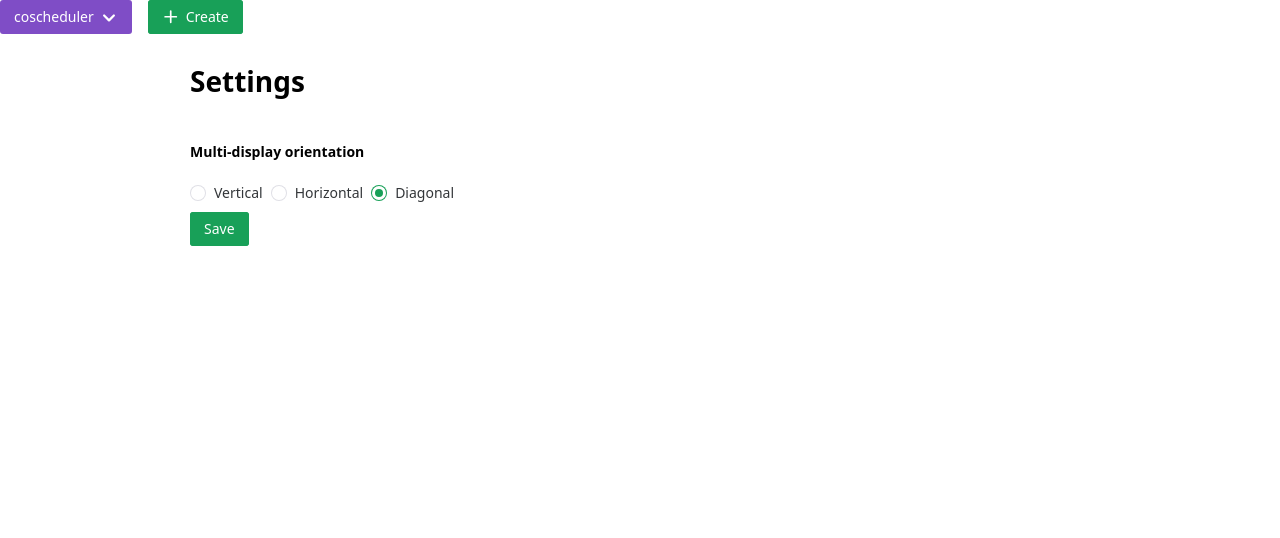
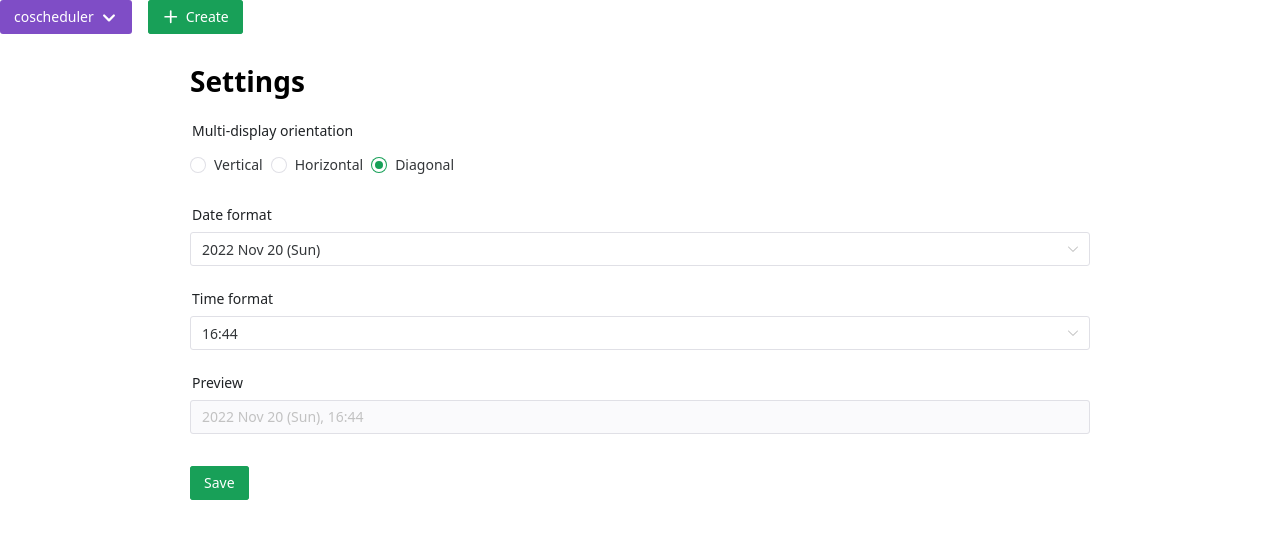
Before and after one commit to ylysyym/coscheduler, a Vue app: page /settings in a window 1280 px wide. Shown: the top 538 px of the page. Built offline with nearby package versions, Linux system fonts and the light colour scheme.

Commit message:
implement ability to change date/time formats and persist changes

```diff
--- a/src/components/App.vue
+++ b/src/components/App.vue
@@ -9,6 +9,10 @@
 
 <script setup lang="ts">
 import NavigationMenu from '@/components/NavigationMenu.vue';
+import { useSettingsStore } from '@/stores/settings';
+
+const store = useSettingsStore();
+store.initialise();
 </script>
 
 <style scoped>
--- a/src/stores/settings.ts
+++ b/src/stores/settings.ts
@@ -4,12 +4,39 @@ export const useSettingsStore = defineStore('settings', {
     state: () => {
         return {
             orientation: 'bottom right',
+            dateFormat: '',
+            timeFormat: '',
         };
     },
 
     actions: {
         setOrientation(orientation: string) {
             this.orientation = orientation;
+            localStorage.setItem('orientation', orientation);
+        },
+
+        setDateFormat(format: string) {
+            this.dateFormat = format;
+            localStorage.setItem('dateFormat', format);
+        },
+
+        setTimeFormat(format: string) {
+            this.timeFormat = format;
+            localStorage.setItem('timeFormat', format);
+        },
+
+        initialise() {
+            this.timeFormat = localStorage.getItem('timeFormat') || 'HH:mm';
+            this.dateFormat =
+                localStorage.getItem('dateFormat') || 'yyyy LLL dd (EEE)';
+            this.orientation =
+                localStorage.getItem('orientation') || 'bottom right';
+        },
+    },
+
+    getters: {
+        timestampFormat(): string {
+            return this.dateFormat + ', ' + this.timeFormat;
         },
     },
 });
--- a/src/utilities/formatTimes.ts
+++ b/src/utilities/formatTimes.ts
@@ -1,17 +1,19 @@
 import { DateTime, Interval } from 'luxon';
+import { useSettingsStore } from '@/stores/settings';
 
 const isSameDate = (a: DateTime, b: DateTime): boolean => {
     return a.day === b.day && a.month === b.month && a.year === b.year;
 };
 
 export const formatInterval = (interval: Interval): string => {
+    const settings = useSettingsStore();
     const a = interval.start;
     const b = interval.end;
-    let result = a.toFormat('yyyy LLL dd (EEE), HH:mm') + ' - ';
+    let result = a.toFormat(settings.timestampFormat) + ' - ';
     if (isSameDate(a, b)) {
-        result += b.toFormat('HH:mm');
+        result += b.toFormat(settings.timeFormat);
     } else {
-        result += b.toFormat('yyyy LLL dd (EEE), HH:mm');
+        result += b.toFormat(settings.timestampFormat);
     }
 
     return result;
--- a/src/views/SettingsEditor.vue
+++ b/src/views/SettingsEditor.vue
@@ -2,8 +2,8 @@
     <div class="container">
         <h1>Settings</h1>
         <n-space vertical>
-            <div>
-                <h4>Multi-display orientation</h4>
+            <n-form>
+                <n-form-item label="Multi-display orientation">
                     <n-radio-group v-model:value="orientation">
                         <n-radio
                             v-for="orientation in orientations"
@@ -13,15 +13,41 @@
                             {{ orientation.label }}
                         </n-radio>
                     </n-radio-group>
-            </div>
-            <n-button type="primary">Save</n-button>
+                </n-form-item>
+                <n-form-item label="Date format">
+                    <n-select
+                        :options="dateFormatOptions"
+                        v-model:value="dateFormat"
+                    />
+                </n-form-item>
+                <n-form-item label="Time format">
+                    <n-select
+                        :options="timeFormatOptions"
+                        v-model:value="timeFormat"
+                    />
+                </n-form-item>
+                <n-form-item label="Preview">
+                    <n-input :value="formatPreview" disabled />
+                </n-form-item>
+            </n-form>
+            <n-button type="primary" @click="save">Save</n-button>
         </n-space>
     </div>
 </template>
 
 <script setup lang="ts">
-import { computed } from 'vue';
-import { NButton, NRadio, NRadioGroup, NSpace } from 'naive-ui';
+import { computed, ref } from 'vue';
+import {
+    NButton,
+    NForm,
+    NFormItem,
+    NInput,
+    NRadio,
+    NRadioGroup,
+    NSelect,
+    NSpace,
+} from 'naive-ui';
+import { DateTime } from 'luxon';
 import { useSettingsStore } from '@/stores/settings';
 
 const store = useSettingsStore();
@@ -32,10 +58,60 @@ const orientations = [
     { label: 'Diagonal', value: 'bottom right' },
 ];
 
-let orientation = computed({
-    get: () => store.orientation,
-    set: (value) => store.setOrientation(value),
+let orientation = ref(store.orientation);
+
+const now = DateTime.now();
+const exampleDate = DateTime.now().set({
+    hour: Math.max(now.hour, 14),
+    day: Math.max(now.day, 20),
 });
+
+const dateFormats = [
+    'yyyy LLL dd (EEE)',
+    'yyyy-MM-dd (EEE)',
+    'yyyy/MM/dd (EEE)',
+    'EEEE, yyyy LLL dd',
+    'EEE, yyyy LLL dd',
+    'yyyy-MM-dd',
+    'yyyy LLL dd',
+    'EEE, dd MMM yyyy',
+    'dd-MM-yyyy (EEE)',
+    'EEE, MM/dd/yy',
+    'EEEE, MMMM dd, yyyy',
+];
+
+const dateFormatOptions = computed(() => {
+    return dateFormats.map((format) => {
+        return {
+            label: exampleDate.toFormat(format),
+            value: format,
+        };
+    });
+});
+
+const timeFormats = ['HH:mm', 'hh:mm a', 'h:mm', 'h:mm a', 'HHmm'];
+
+const timeFormatOptions = computed(() => {
+    return timeFormats.map((format) => {
+        return {
+            label: exampleDate.toFormat(format),
+            value: format,
+        };
+    });
+});
+
+const dateFormat = ref(store.dateFormat);
+const timeFormat = ref(store.timeFormat);
+
+const formatPreview = computed(() => {
+    return exampleDate.toFormat(dateFormat.value + ', ' + timeFormat.value);
+});
+
+const save = () => {
+    store.setOrientation(orientation.value);
+    store.setDateFormat(dateFormat.value);
+    store.setTimeFormat(timeFormat.value);
+};
 </script>
 
 <style scoped>
```
Lines whose indentation alone changed are shown as unchanged.
